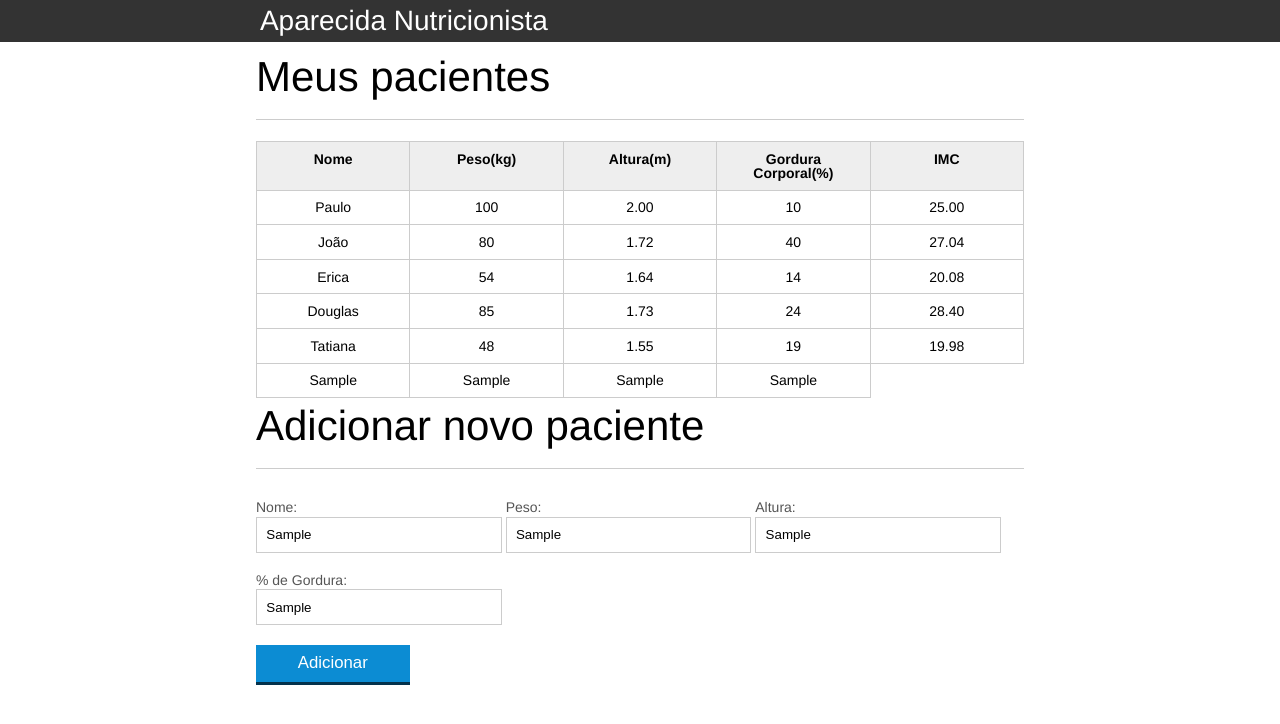
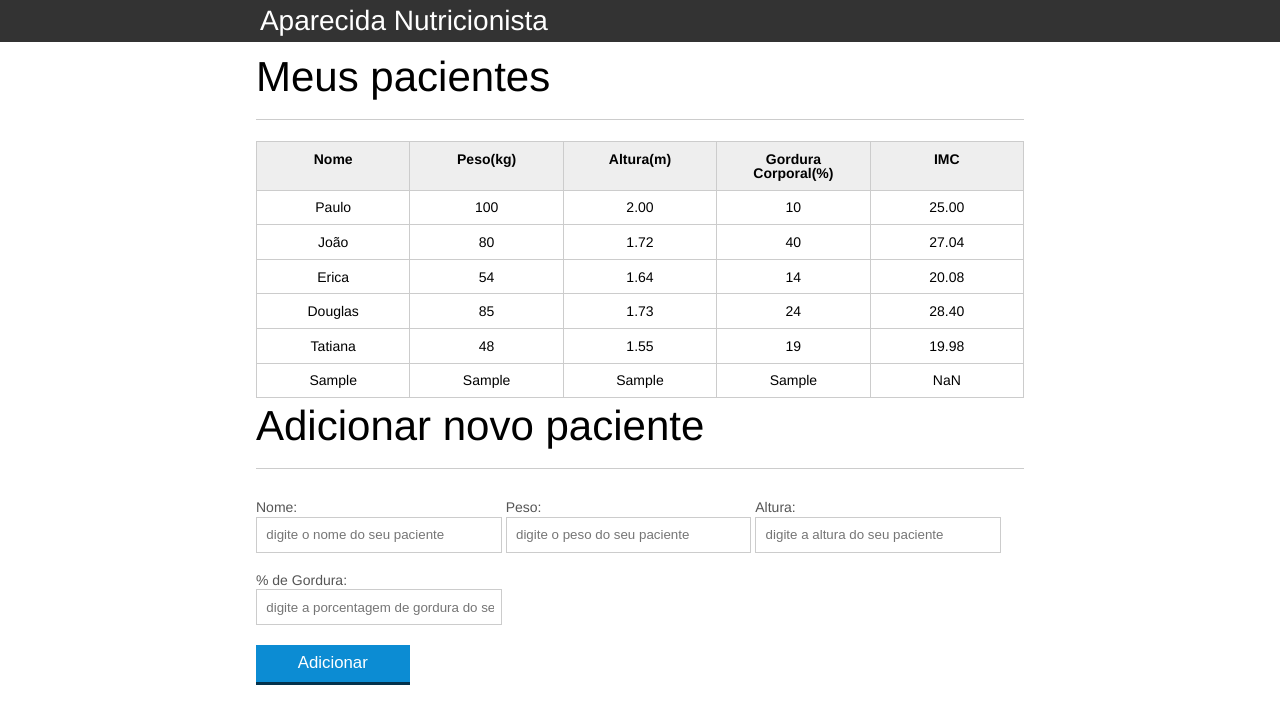
Before and after one commit to andregesser95/CursoJavascript, a plain HTML site: page introducao-javascript/index.html in a window 1280 px wide. Both pictures are taken after typing "Sample", "Sample", "Sample", "Sample" into the empty fields and a click on the button "Adicionar". Drawn offline with Linux system fonts and the light colour scheme.

Commit message:
Boas práticas com Javascript

```diff
--- a/introducao-javascript/index.html
+++ b/introducao-javascript/index.html
@@ -97,7 +97,8 @@
 		</form>
 	</section>
 
-	<script src="js/principal.js"></script>
+	<script src="js/calcula-imc.js"></script>
+	<script src="js/form.js"></script>
 
 </body>
 
--- /dev/null
+++ b/introducao-javascript/js/calcula-imc.js
@@ -0,0 +1,47 @@
+//busca pelos seletores css é uma boa prática e não por tags
+var titulo = document.querySelector(".titulo");
+titulo.textContent = "Aparecida Nutricionista";
+
+var pacientes = document.querySelectorAll(".paciente");
+
+for (let i = 0; i < pacientes.length; i++) {
+    var paciente = pacientes[i];
+
+    var tdPeso = paciente.querySelector(".info-peso");
+    var peso = tdPeso.textContent;
+
+    var tdAltura = paciente.querySelector(".info-altura");
+    var altura = tdAltura.textContent;
+
+    var tdImc = paciente.querySelector(".info-imc");
+
+    var ehPesoValido = true;
+    var ehAlturaValida = true;
+
+    if (peso <= 0 || peso >= 1000) {
+        console.log("Peso inválido!");
+        ehPesoValido = false;
+        tdImc.textContent = "Peso Inválido";
+        paciente.classList.add("paciente-invalido")
+    }
+
+    if (altura <= 0 || altura >= 3) {
+        console.log("Altura Inválida!");
+        ehAlturaValida = false;
+        tdImc.textContent = "Altura Inválido";
+        paciente.classList.add("paciente-invalido")
+    }
+
+    if (ehPesoValido && ehAlturaValida) {
+        var imc = calculaImc(peso, altura);
+        tdImc.textContent = imc;
+    }
+}
+
+function calculaImc(peso, altura) {
+    var imc = 0;
+
+    imc = peso / (altura * altura);
+
+    return imc.toFixed(2);
+}
--- /dev/null
+++ b/introducao-javascript/js/form.js
@@ -0,0 +1,52 @@
+var botaoAdicionar = document.querySelector("#adicionar-paciente");
+botaoAdicionar.addEventListener("click", function (event) {
+    event.preventDefault();
+
+    var form = document.querySelector("#formAdd");
+
+    // Extraindo informações do paciente do Form
+    var paciente = obtemPacienteDoFormulario(form);
+
+    //Criando a Tr e a Td do Paciente
+    var pacienteTr = montaTr(paciente);
+
+    //Adicionando o paciente na tabela
+    var tabela = document.querySelector("#tabela-pacientes");
+    tabela.appendChild(pacienteTr);
+
+    form.reset();
+
+})
+
+function obtemPacienteDoFormulario(form) {
+    var paciente = {
+        nome: form.nome.value,
+        peso: form.peso.value,
+        altura: form.altura.value,
+        gordura: form.gordura.value,
+        imc: calculaImc(form.peso.value, form.altura.value)
+    }
+
+    return paciente;
+}
+
+function montaTr(paciente) {
+    var pacienteTr = document.createElement("tr");
+    pacienteTr.classList.add("paciente");
+
+    pacienteTr.appendChild(montaTd(paciente.nome, "info-nome"));
+    pacienteTr.appendChild(montaTd(paciente.peso, "info-peso"));
+    pacienteTr.appendChild(montaTd(paciente.altura, "info-altura"));
+    pacienteTr.appendChild(montaTd(paciente.gordura, "info-gordura"));
+    pacienteTr.appendChild(montaTd(paciente.imc, "info-imc"));
+
+    return pacienteTr;
+}
+
+function montaTd(dado, classe) {
+    var td = document.createElement("td");
+    td.textContent = dado;
+    td.classList.add(classe);
+
+    return td;
+}
--- a/introducao-javascript/js/principal.js
+++ /dev/null
@@ -1,75 +0,0 @@
-//busca pelos seletores css é uma boa prática e não por tags
-var titulo = document.querySelector(".titulo");
-titulo.textContent = "Aparecida Nutricionista";
-
-var pacientes = document.querySelectorAll(".paciente");
-
-for (let i = 0; i < pacientes.length; i++) {
-    var paciente = pacientes[i];
-
-    var tdPeso = paciente.querySelector(".info-peso");
-    var peso = tdPeso.textContent;
-
-    var tdAltura = paciente.querySelector(".info-altura");
-    var altura = tdAltura.textContent;
-
-    var tdImc = paciente.querySelector(".info-imc");
-
-    var ehPesoValido = true;
-    var ehAlturaValida = true;
-
-    if (peso <= 0 || peso >= 1000) {
-        console.log("Peso inválido!");
-        ehPesoValido = false;
-        tdImc.textContent = "Peso Inválido";
-        paciente.classList.add("paciente-invalido")
-    }
-
-    if (altura <= 0 || altura >= 3) {
-        console.log("Altura Inválida!");
-        ehAlturaValida = false;
-        tdImc.textContent = "Altura Inválido";
-        paciente.classList.add("paciente-invalido")
-    }
-
-    if (ehPesoValido && ehAlturaValida) {
-        var imc = peso / (altura * altura); // 100 / (2.0 * 2.0) = 100 / 4 =>>>> 25
-        tdImc.textContent = imc.toFixed(2);
-    }
-
-}
-
-var botaoAdicionar = document.querySelector("#adicionar-paciente");
-
-botaoAdicionar.addEventListener("click", function(event) {
-    event.preventDefault();
-
-    var form = document.querySelector("#formAdd");
-
-    var nome = form.nome.value;
-    var peso = form.peso.value;
-    var altura = form.altura.value;
-    var gordura = form.gordura.value;
-
-    var pacienteTr = document.createElement("tr");
-
-    var nomeTd = document.createElement("td");
-    var pesoTd = document.createElement("td");
-    var alturaTd = document.createElement("td");
-    var gorduraTd = document.createElement("td");
-    var imcTd = document.createElement("td");
-
-    nomeTd.textContent = nome;
-    pesoTd.textContent = peso;
-    alturaTd.textContent = altura;
-    gorduraTd.textContent = gordura;
-
-    pacienteTr.appendChild(nomeTd);
-    pacienteTr.appendChild(pesoTd);
-    pacienteTr.appendChild(alturaTd);
-    pacienteTr.appendChild(gorduraTd);
-
-    var tabela = document.querySelector("#tabela-pacientes");
-    tabela.appendChild(pacienteTr);
-
-})
```
Also changed, not shown: 1 other file.
